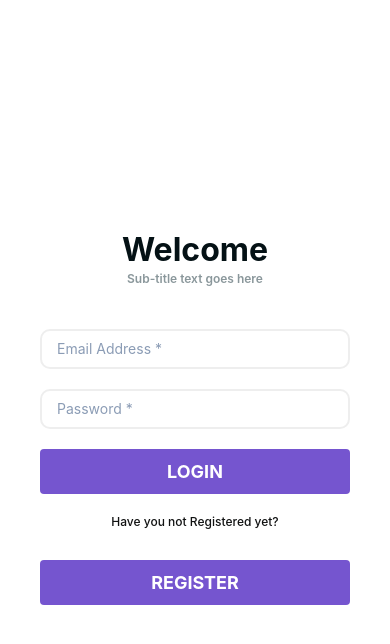
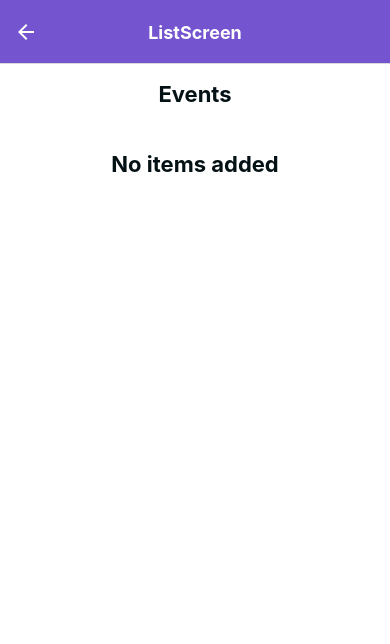
Before and after one commit to v1pu2/RnLatDemo, a React Native app: screen /ListScreen in a window 390 px wide. Shown: the top 644 px of the page. Built offline with nearby package versions, Linux system fonts and the light colour scheme.

Commit message:
set event list, navigate on location on map, open detail screen on click of event card

```diff
--- a/package.json
+++ b/package.json
@@ -17,6 +17,7 @@
     "@react-native-firebase/auth": "^14.5.1",
     "@react-navigation/native": "^6.0.8",
     "@react-navigation/stack": "^6.1.1",
+    "axios": "^0.26.1",
     "react": "17.0.2",
     "react-native": "0.67.3",
     "react-native-gesture-handler": "^2.3.2",
--- /dev/null
+++ b/src/Component/EventCard.js
@@ -0,0 +1,39 @@
+import {StyleSheet, View, Text} from 'react-native';
+
+import React from 'react';
+
+const EventCard = ({item, onPress}) => {
+  return (
+    <View style={styles.container}>
+      <Text style={styles.text}>Event Name :{item?.eName}</Text>
+      <Text style={styles.text} onPress={onPress}>
+        Location : {item?.eAddress}
+      </Text>
+
+      <Text style={styles.text}>Start Date: {item?.sDateTime}</Text>
+      <Text style={styles.text}>End Date: {item?.eDateTime}</Text>
+    </View>
+  );
+};
+
+const styles = StyleSheet.create({
+  container: {
+    backgroundColor: 'white',
+    borderRadius: 25,
+    borderWidth: 2,
+    borderColor: '#7555CF',
+    justifyContent: 'space-between',
+    marginVertical: 10,
+    padding: 20,
+    width: '100%',
+  },
+
+  text: {
+    fontSize: 14,
+    color: 'black',
+    flexWrap: 'wrap',
+    padding: 10,
+  },
+});
+
+export default EventCard;
--- a/src/Containers/Navigator.js
+++ b/src/Containers/Navigator.js
@@ -6,11 +6,11 @@ import {AuthStack} from './AuthStack';
 import {useSelector} from 'react-redux';
 
 const Navigator = props => {
-  const [isLoggedIn, setIsLoggedIn] = useState(false);
+  const [isLoggedIn, setIsLoggedIn] = useState(true);
   const checkLogin = useSelector(state => state);
-  useEffect(() => {
-    setIsLoggedIn(checkLogin?.AuthReducer?.isLogin);
-  }, [checkLogin]);
+  // useEffect(() => {
+  //   setIsLoggedIn(checkLogin?.AuthReducer?.isLogin);
+  // }, [checkLogin]);
   return (
     <NavigationContainer>
       {isLoggedIn ? <AppStack /> : <AuthStack />}
--- /dev/null
+++ b/src/Screens/EventDetail.js
@@ -0,0 +1,23 @@
+import React, {useState, useEffect, useRef} from 'react';
+import {StyleSheet, Text, View} from 'react-native';
+
+import Colors from '../Theme/Colors';
+
+const EventDetail = props => {
+  return (
+    <View style={styles.container}>
+      <Text style={{color: 'black'}}>Event detail screen</Text>
+    </View>
+  );
+};
+export default EventDetail;
+
+const styles = StyleSheet.create({
+  container: {
+    flex: 1,
+    justifyContent: 'center',
+    alignItems: 'center',
+    padding: 20,
+    backgroundColor: Colors.color1,
+  },
+});
--- a/src/Screens/ListScreen.js
+++ b/src/Screens/ListScreen.js
@@ -1,12 +1,22 @@
+import axios from 'axios';
 import React, {useState, useEffect, useRef} from 'react';
-import {StyleSheet, Text, View} from 'react-native';
+import {
+  StyleSheet,
+  Text,
+  View,
+  ScrollView,
+  FlatList,
+  Linking,
+  Platform,
+} from 'react-native';
+import {TouchableOpacity} from 'react-native-gesture-handler';
+// import axios, { Axios } from 'axios';
 
-import Colors from '../Theme/Colors';
-import {connect, useDispatch} from 'react-redux';
+import {connect} from 'react-redux';
 import {getAllEvent} from '../Actions/ActionItem';
+import EventCard from '../Component/EventCard';
 
 const ListScreen = props => {
-  const dispatch = useDispatch();
   const [allEvents, setAllEvents] = useState([]);
   useEffect(() => {
     props.getAllEvent();
@@ -15,15 +25,63 @@ const ListScreen = props => {
     console.log('props?.items', props?.items);
     setAllEvents(props?.items);
   }, [props?.items]);
+  const openMap = location => {
+    var locationUrl =
+      'http://api.positionstack.com/v1/forward?access_key=81f2cbab5535951fe844607ead12aad2&query=';
+    const link = locationUrl + `${location}`;
+    console.log('lino--', link);
+    try {
+      axios.get(link).then(res => {
+        const latitude = res?.data?.data[0]?.latitude;
+        const longitude = res?.data?.data[0]?.longitude;
+        const label = location;
+
+        const url = Platform.select({
+          ios: 'maps:' + latitude + ',' + longitude + '?q=' + label,
+          android: 'geo:' + latitude + ',' + longitude + '?q=' + label,
+        });
+        console.log('url---', url);
+        Linking.openURL(url);
+      });
+    } catch (error) {
+      console.log('error---', error);
+    }
+  };
+  const renderItem = event => {
+    return (
+      <TouchableOpacity
+        onPress={() => props.navigation.navigate('EventDetail')}>
+        <EventCard
+          item={event?.item?.value}
+          onPress={() => openMap(event?.item?.value?.eAddress)}
+        />
+      </TouchableOpacity>
+    );
+  };
   return (
-    <View style={styles.container}>
-      <Text style={{color: 'black'}}>List screen</Text>
-    </View>
+    <ScrollView style={styles.container}>
+      <View style={styles.innerView}>
+        <View style={styles.headerView}>
+          <Text style={styles.txtTitle}>Events</Text>
+        </View>
+        {allEvents && allEvents?.length > 0 ? (
+          <FlatList
+            data={allEvents}
+            keyExtractor={item => item?.id.toString()}
+            renderItem={item => renderItem(item)}
+            style={styles.containerInner}
+          />
+        ) : (
+          <View style={styles.noitemsView}>
+            <Text style={styles.txtTitle}>No items added</Text>
+          </View>
+        )}
+      </View>
+    </ScrollView>
   );
 };
-// export default ListScreen;
+
 const mapStateToProps = state => {
-  console.log('state in listscreen', state?.ListReducer?.events);
   return {
     items: state?.ListReducer?.events,
   };
@@ -36,9 +94,22 @@ export default connect(mapStateToProps, mapDispatchToProps)(ListScreen);
 const styles = StyleSheet.create({
   container: {
     flex: 1,
+    backgroundColor: 'white',
+  },
+  innerView: {padding: 20},
+  headerView: {justifyContent: 'center', alignItems: 'center'},
+  noitemsView: {
     justifyContent: 'center',
     alignItems: 'center',
-    padding: 20,
-    backgroundColor: Colors.color1,
+    marginTop: 50,
+  },
+  containerInner: {
+    width: '100%',
+  },
+  txtTitle: {
+    fontWeight: 'bold',
+    fontSize: 22,
+    lineHeight: 20,
+    color: '#041115',
   },
 });
```
Also changed, not shown: 2 other files (tests, documents, lock files or other folders).
